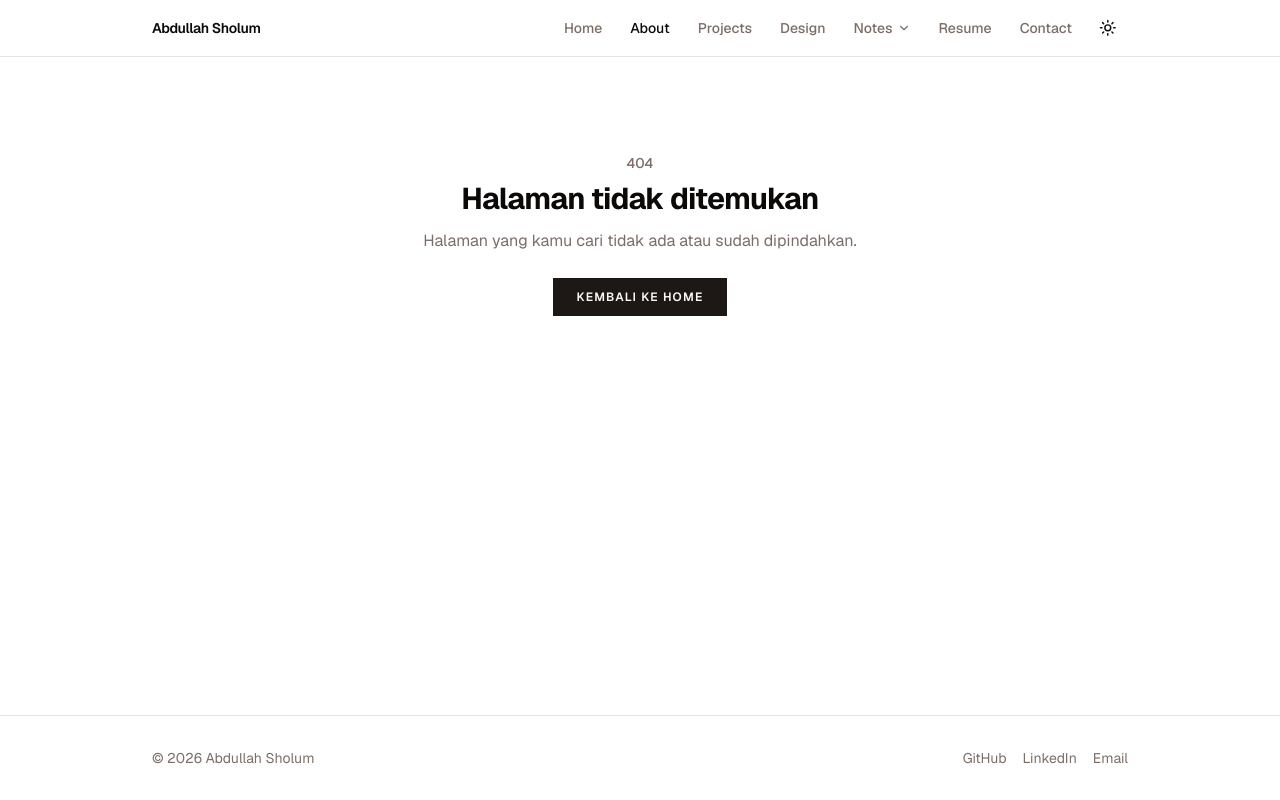
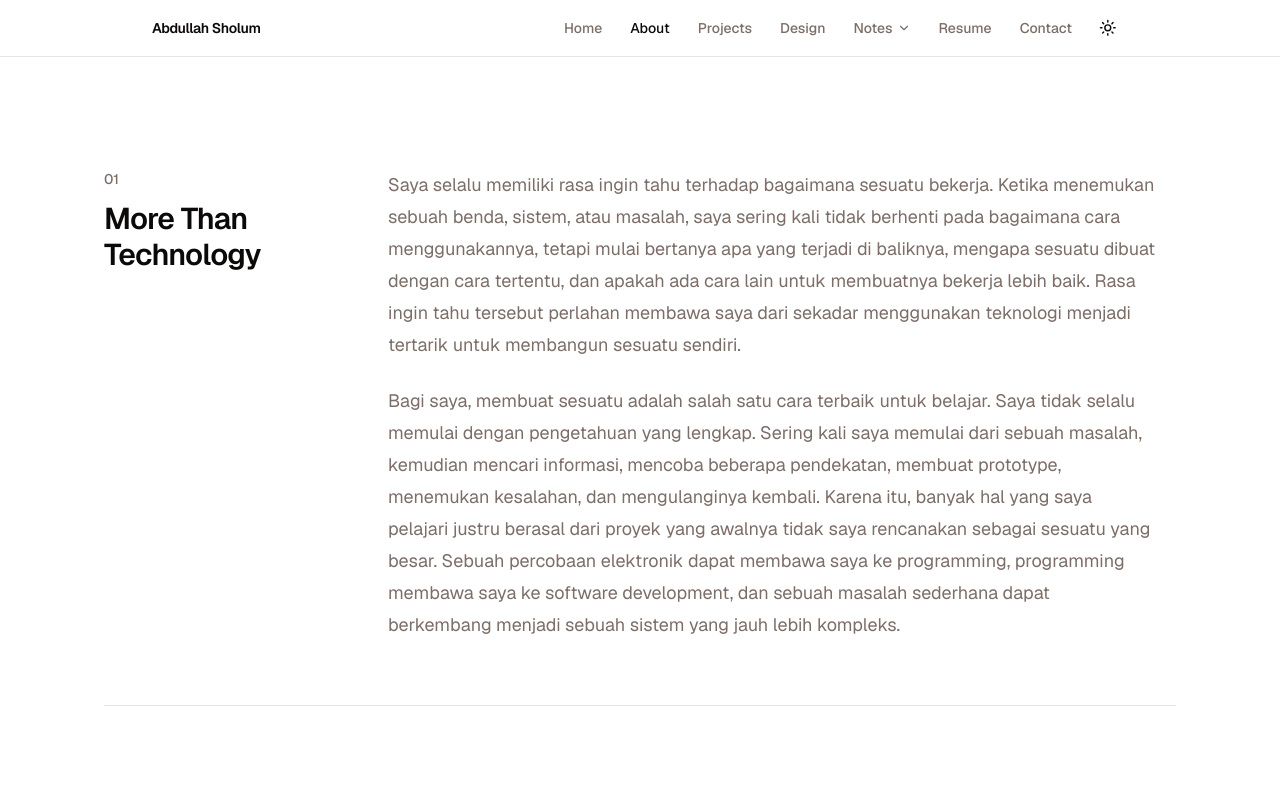
Before and after one commit to Abdullah-Sholum/nah-my-web, a Next.js app: page /about in a window 1280 px wide. Before the commit this address had no page. Shown: the top 800 px of the page. Built offline with nearby package versions, Linux system fonts and the light colour scheme.

Commit message:
halaman about

```diff
--- /dev/null
+++ b/src/app/about/page.tsx
@@ -0,0 +1,46 @@
+"use client";
+
+import { about } from "@/data/about";
+import { Separator } from "@/components/ui/separator";
+
+export default function AboutStory() {
+  return (
+    <section className="mx-auto max-w-6xl px-6 py-20 md:px-10 md:py-28">
+      <div className="space-y-20 md:space-y-28">
+        {about.story.map((section, index) => (
+          <article
+            key={section.header}
+            className="grid gap-8 md:grid-cols-[220px_1fr] md:gap-16"
+          >
+            {/* Section number + heading */}
+            <div className="md:sticky md:top-24 md:self-start">
+              <div className="mb-3 text-sm font-medium text-muted-foreground">
+                {String(index + 1).padStart(2, "0")}
+              </div>
+
+              <h2 className="text-2xl font-semibold tracking-tight md:text-3xl">
+                {section.header}
+              </h2>
+            </div>
+
+            {/* Paragraphs */}
+            <div className="max-w-3xl space-y-6">
+              {section.paragraphs.map((paragraph, paragraphIndex) => (
+                <p
+                  key={paragraphIndex}
+                  className="text-base leading-8 text-muted-foreground md:text-lg"
+                >
+                  {paragraph}
+                </p>
+              ))}
+            </div>
+
+            {index < about.story.length - 1 && (
+              <Separator className="md:col-span-2" />
+            )}
+          </article>
+        ))}
+      </div>
+    </section>
+  );
+}
--- /dev/null
+++ b/src/components/ui/separator.tsx
@@ -0,0 +1,27 @@
+"use client"
+
+import * as React from "react"
+import { cn } from "cn"
+import { Separator as SeparatorPrimitive } from "radix-ui"
+
+function Separator({
+  className,
+  orientation = "horizontal",
+  decorative = true,
+  ...props
+}: React.ComponentProps<typeof SeparatorPrimitive.Root>) {
+  return (
+    <SeparatorPrimitive.Root
+      data-slot="separator"
+      decorative={decorative}
+      orientation={orientation}
+      className={cn(
+        "shrink-0 bg-border data-horizontal:h-px data-horizontal:w-full data-vertical:w-px data-vertical:self-stretch",
+        className
+      )}
+      {...props}
+    />
+  )
+}
+
+export { Separator }
--- a/src/data/about.ts
+++ b/src/data/about.ts
@@ -6,7 +6,61 @@ export const about: AboutContent = {
     "Dalam mengerjakan sebuah proyek, saya memulai dengan memahami dan mengevaluasi masalah, lalu melakukan brainstorming untuk mencari kemungkinan solusi, memetakan kebutuhan dan sistem, hingga mengembangkan dan menguji hasilnya. Saya tertarik pada proses mengubah ide menjadi sistem yang nyata, baik berupa software, hardware, maupun kombinasi keduanya. Saat ini, salah satu fokus saya adalah mengembangkan sistem catamaran trash skimmer untuk membantu pengelolaan kolam budidaya ikan.",
   ],
   // Paragraf personal & reflektif untuk halaman /about. Isi nanti.
-  story: [],
+  story: [
+    {
+    header: "More Than Technology",
+    paragraphs: [
+      "Saya selalu memiliki rasa ingin tahu terhadap bagaimana sesuatu bekerja. Ketika menemukan sebuah benda, sistem, atau masalah, saya sering kali tidak berhenti pada bagaimana cara menggunakannya, tetapi mulai bertanya apa yang terjadi di baliknya, mengapa sesuatu dibuat dengan cara tertentu, dan apakah ada cara lain untuk membuatnya bekerja lebih baik. Rasa ingin tahu tersebut perlahan membawa saya dari sekadar menggunakan teknologi menjadi tertarik untuk membangun sesuatu sendiri.",
+
+      "Bagi saya, membuat sesuatu adalah salah satu cara terbaik untuk belajar. Saya tidak selalu memulai dengan pengetahuan yang lengkap. Sering kali saya memulai dari sebuah masalah, kemudian mencari informasi, mencoba beberapa pendekatan, membuat prototype, menemukan kesalahan, dan mengulanginya kembali. Karena itu, banyak hal yang saya pelajari justru berasal dari proyek yang awalnya tidak saya rencanakan sebagai sesuatu yang besar. Sebuah percobaan elektronik dapat membawa saya ke programming, programming membawa saya ke software development, dan sebuah masalah sederhana dapat berkembang menjadi sebuah sistem yang jauh lebih kompleks."
+    ]
+    },
+
+    {
+      header: "How I See Problems",
+      paragraphs: [
+        "Saya cenderung melihat masalah sebagai sesuatu yang dapat dipecah menjadi bagian-bagian kecil. Ketika menghadapi sesuatu yang rumit, saya biasanya mencoba memahami masalahnya terlebih dahulu sebelum memikirkan solusinya. Setelah itu saya mulai memetakan kemungkinan, membuat batasan, mencoba ide yang paling masuk akal, kemudian melihat kembali apa yang tidak bekerja.",
+
+        "Proses tersebut membuat saya menikmati proyek yang berada di antara beberapa bidang sekaligus. Saya dapat berpindah dari kode ke rangkaian elektronik, dari rangkaian ke desain 3D, kemudian kembali lagi ke software. Bagi saya, batas antara bidang-bidang tersebut tidak selalu harus tegas. Yang lebih penting adalah memahami kebutuhan sistem secara keseluruhan dan menemukan cara untuk membuat setiap bagian bekerja bersama."
+      ]
+    },
+
+    {
+      header: "Learning to Understand Myself",
+      paragraphs: [
+        "Salah satu bagian dari perjalanan saya yang cukup penting adalah belajar memahami bagaimana pikiran saya sendiri bekerja. Saya kemudian mengetahui bahwa saya memiliki ADHD. Sebelumnya, banyak pola dalam diri saya yang terasa seperti sesuatu yang tidak teratur atau sulit dijelaskan. Saya dapat sangat tenggelam dalam suatu hal, tetapi pada kondisi lain sangat sulit mempertahankan perhatian. Saya juga dapat memiliki banyak ide sekaligus dan terkadang kesulitan menentukan mana yang harus dikerjakan terlebih dahulu.",
+
+        "Memahami hal tersebut tidak secara otomatis membuat semuanya menjadi mudah. Namun, saya mulai belajar bahwa saya tidak harus selalu melawan cara kerja pikiran saya. Saya dapat membuat struktur di luar kepala, memecah pekerjaan menjadi bagian yang lebih kecil, menuliskan ide, dan menciptakan lingkungan yang membantu saya mempertahankan fokus. Perlahan saya mulai memahami perbedaan antara sekadar memiliki banyak pikiran dan benar-benar dapat mengarahkannya."
+      ]
+    },
+
+    {
+      header: "From Noise to Structure",
+      paragraphs: [
+        "Ada suatu masa ketika banyak hal di kepala saya terasa seperti suara dari pasar yang ramai. Banyak hal terjadi bersamaan, tetapi sulit menentukan mana yang harus didengarkan. Seiring waktu, saya mulai belajar mengubahnya menjadi sesuatu yang lebih terstruktur. Bukan berarti pikirannya menjadi lebih sedikit, tetapi saya menjadi lebih mampu memilih mana yang perlu diperhatikan.",
+
+        "Bagi saya, pengalaman tersebut juga memengaruhi cara saya mengerjakan proyek. Saya menyukai proses ketika sesuatu yang awalnya masih berupa kumpulan ide yang berantakan perlahan berubah menjadi diagram, kemudian menjadi rancangan, prototype, dan akhirnya menjadi sesuatu yang dapat digunakan. Ada kepuasan tersendiri ketika sesuatu yang sebelumnya hanya ada di kepala dapat diwujudkan menjadi sistem nyata."
+      ]
+    },
+
+    {
+      header: "Building Things That Matter",
+      paragraphs: [
+        "Saya juga semakin tertarik pada proyek yang memiliki hubungan dengan masalah nyata. Salah satu contohnya adalah pengembangan sistem catamaran trash skimmer untuk membantu pengelolaan kolam budidaya ikan. Proyek tersebut tidak bermula dari keinginan sekadar membuat sebuah RC boat, tetapi dari masalah yang benar-benar saya lihat dan alami.",
+
+        "Hal tersebut mengubah cara saya memandang sebuah proyek. Teknologi menjadi lebih menarik ketika memiliki alasan untuk dibuat. Sebuah ESP32, motor, conveyor, atau aplikasi tidak berdiri sendiri; semuanya menjadi bagian dari sebuah solusi. Saya ingin terus belajar membuat sesuatu dengan cara seperti itu, yaitu memahami masalah terlebih dahulu, kemudian menggunakan teknologi sebagai alat untuk menyelesaikannya."
+      ]
+    },
+
+    {
+      header: "Still Learning",
+      paragraphs: [
+        "Saya tidak melihat diri saya sebagai seseorang yang sudah selesai belajar. Masih banyak bidang yang ingin saya pahami lebih dalam, baik dalam software, embedded systems, IoT, AI, maupun engineering. Beberapa proyek mungkin selesai, sebagian lainnya mungkin berhenti di tengah jalan, dan mungkin ada banyak eksperimen yang tidak pernah menjadi produk akhir.",
+
+        "Namun, saya menganggap semuanya sebagai bagian dari proses. Bagi saya, perkembangan bukan hanya tentang seberapa banyak teknologi yang dapat saya kuasai, tetapi juga tentang seberapa baik saya memahami masalah, membuat keputusan, menghadapi kegagalan, dan mengubah pengalaman tersebut menjadi pengetahuan yang dapat digunakan untuk membuat sesuatu yang lebih baik."
+      ]
+    }
+  ],
   education: "Teknik Informatika",
   fields: ["Software Development", "IoT", "Embedded Systems", "Digital Design"],
   interests: ["Elektronika", "IoT", "Embedded System", "Digital Design"],
```
Also changed, not shown: src/types/profile.ts (+8 -1 lines).
